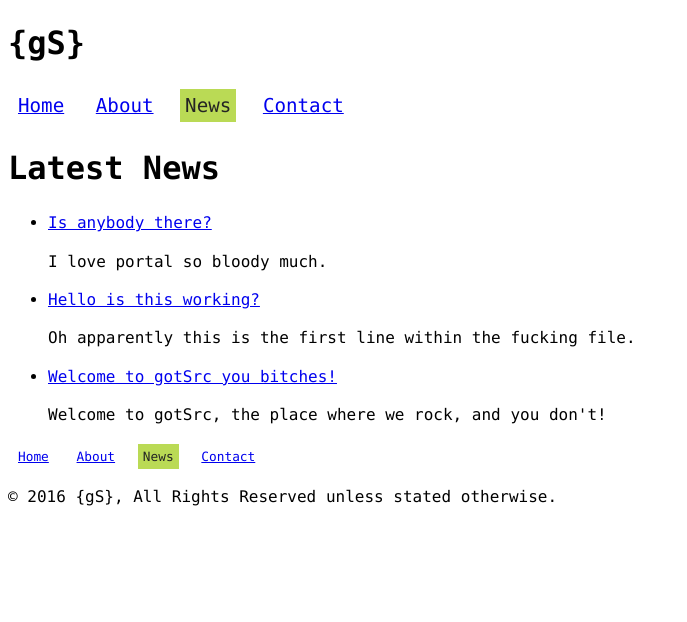
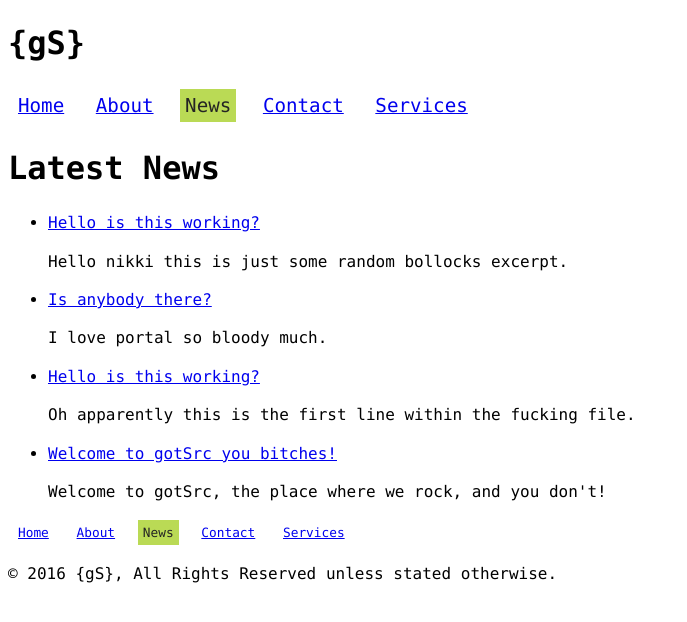
Before and after one commit to pchater/gotsrc-github, a Jekyll site: the page built from news.html, in a window 1280 px wide. Shown: the top 622 px of the page, without its empty margins (0-687 px from the left). Built offline with Jekyll 4.4.1, drawn with Linux system fonts in a browser that asks for light colours; Markdown is read by kramdown in place of the engine named in the settings.

Commit message:
Updated some major shit. Added in a services page, just to highlight the power of the framework.

```diff
--- a/_config.yml
+++ b/_config.yml
@@ -2,3 +2,4 @@ markdown: redcarpet
 baseurl: /gotsrc-github
 exclude: ['README.md']
 permalink: pretty
+port: 4000
--- a/_data/nav.yml
+++ b/_data/nav.yml
@@ -9,3 +9,6 @@
 
 - title: Contact
   permalink: /contact/
+
+- title: Services
+  permalink: /services/
--- /dev/null
+++ b/_posts/2016-03-15-hey-nikki-easy-content.md
@@ -0,0 +1,15 @@
+---
+layout: article
+title: Hello is this working?
+date: 2016-03-13 16:03 +0000
+excerpt: Hello nikki this is just some random bollocks excerpt.
+source: http://www.gotsrc.com
+category: news
+---
+
+Hey mate, This is just a Heading.
+===
+
+**this** is bold _italics_
+
+I can do pretty much `anything` that I want with this
```
Also changed, not shown: services.html (added, +8 -0 lines).
